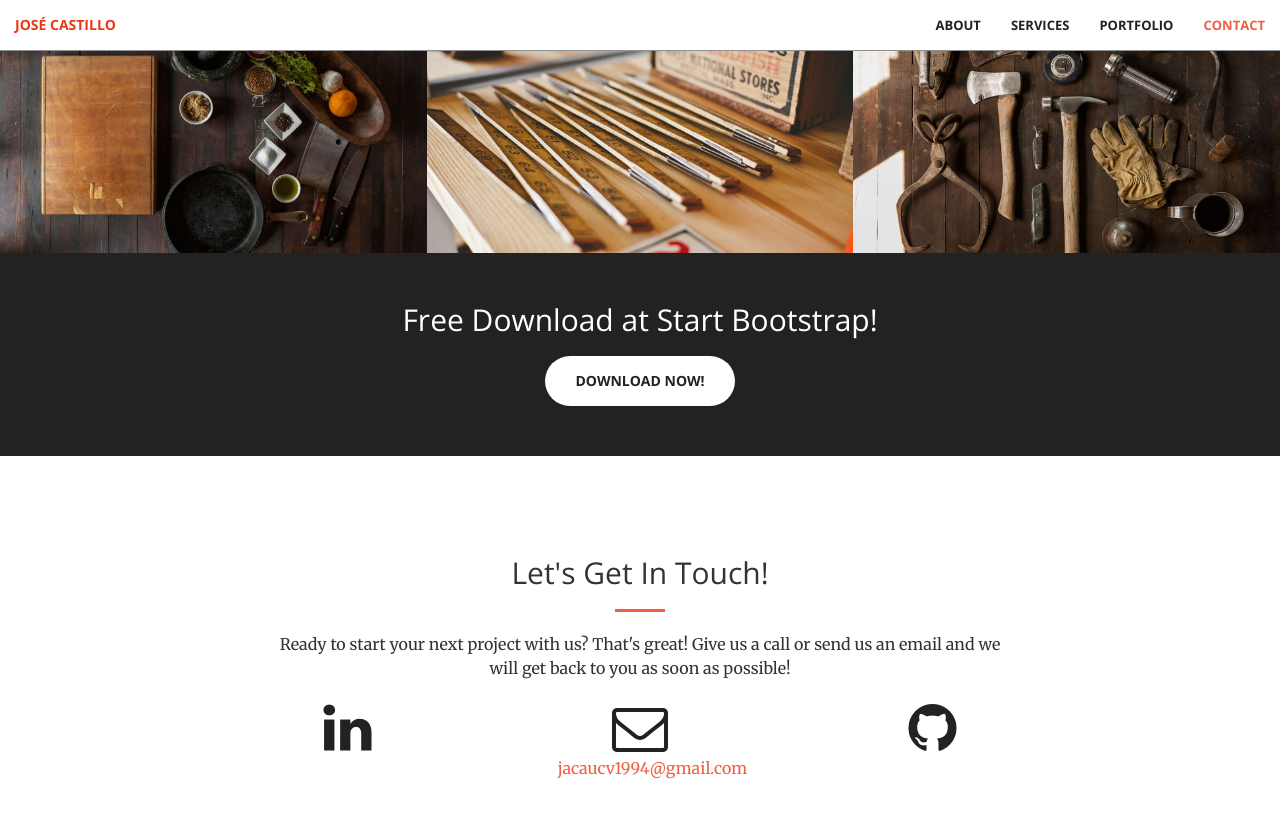
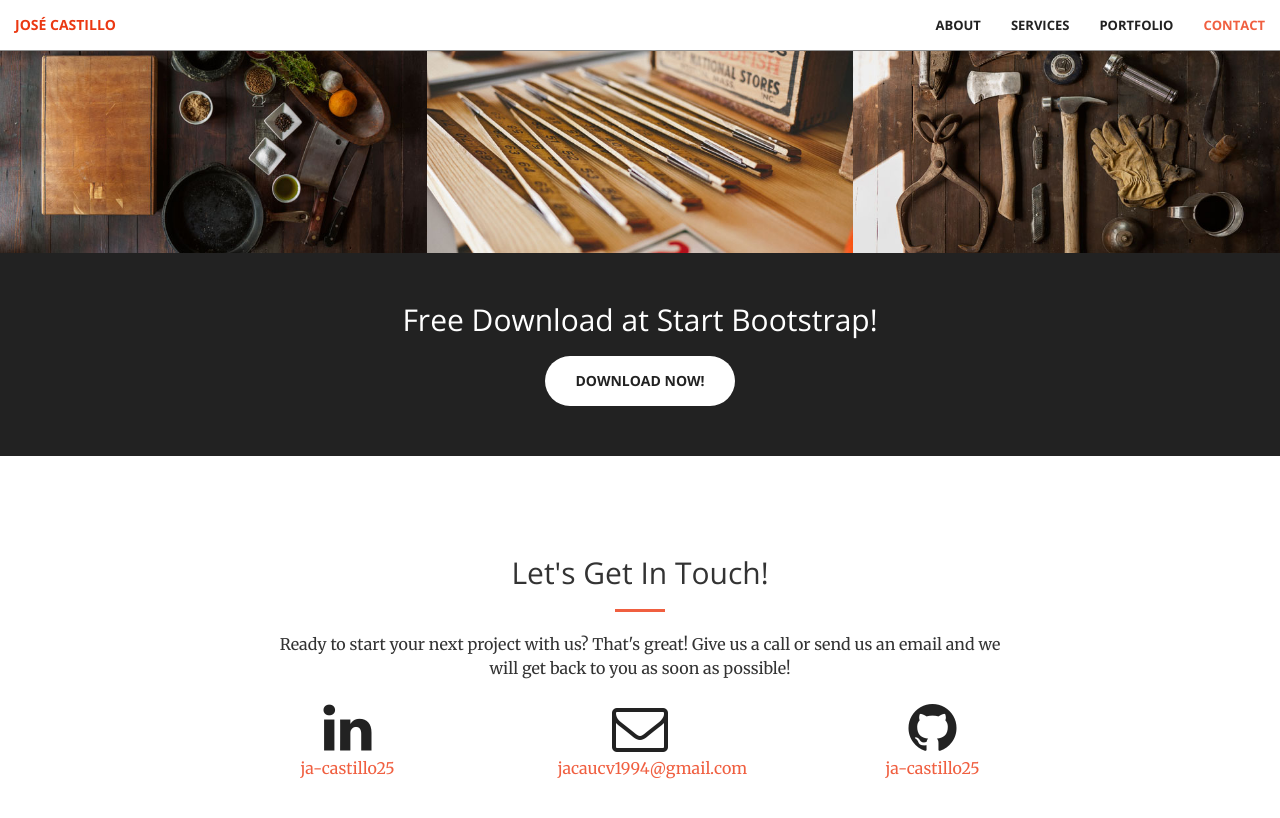
Before and after one commit to ja-castillo25/ja-castillo25.github.io, a Jekyll site: the page built from index.html, in a window 1280 px wide and 900 px high, scrolled down 1981 px. Shown: the top 818 px of the window. Built offline with Jekyll 4.4.1, drawn with Linux system fonts in a browser that asks for light colours.

Commit message:
adding web adress to linkedin

```diff
--- a/_config.yml
+++ b/_config.yml
@@ -5,8 +5,8 @@ description: > # this means to ignore newlines until "baseurl:"
 baseurl: "" # the subpath of your site, e.g. /blog/
 url: "" # the base hostname & protocol for your site
 
-linkedin_username:
-github_username:
+linkedin_username: ja-castillo25
+github_username: ja-castillo25
 
 # Build settings
 markdown: kramdown
--- a/_includes/contact.html
+++ b/_includes/contact.html
@@ -7,7 +7,7 @@
                 <p>Ready to start your next project with us? That's great! Give us a call or send us an email and we will get back to you as soon as possible!</p>
             </div>
         <div class="col-lg-2 col-lg-offset-2 text-center">
-            <a href="https://linkedin.com/{{ site.linkedin_username }}">
+            <a href="https://linkedin.com/in/{{ site.linkedin_username }}">
                 <i class="fa fa-linkedin fa-3x wow bounceIn" data-wow-delay=".1s"></i>
                 <p>{{ site.linkedin_username }}</p>
             </a>
```
